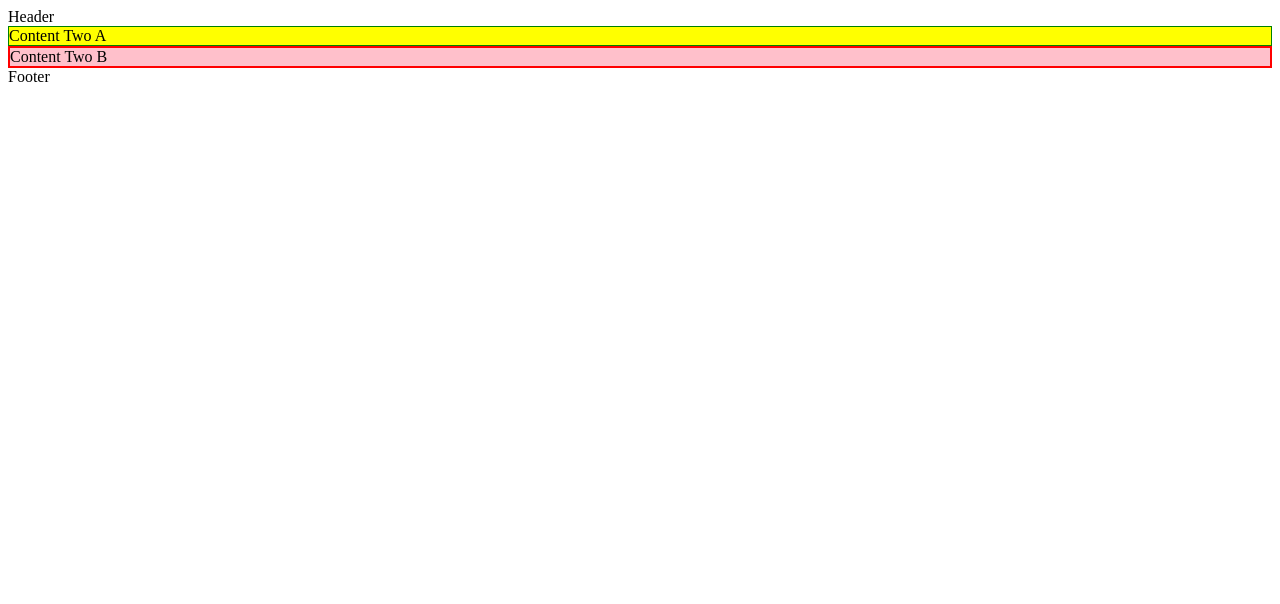
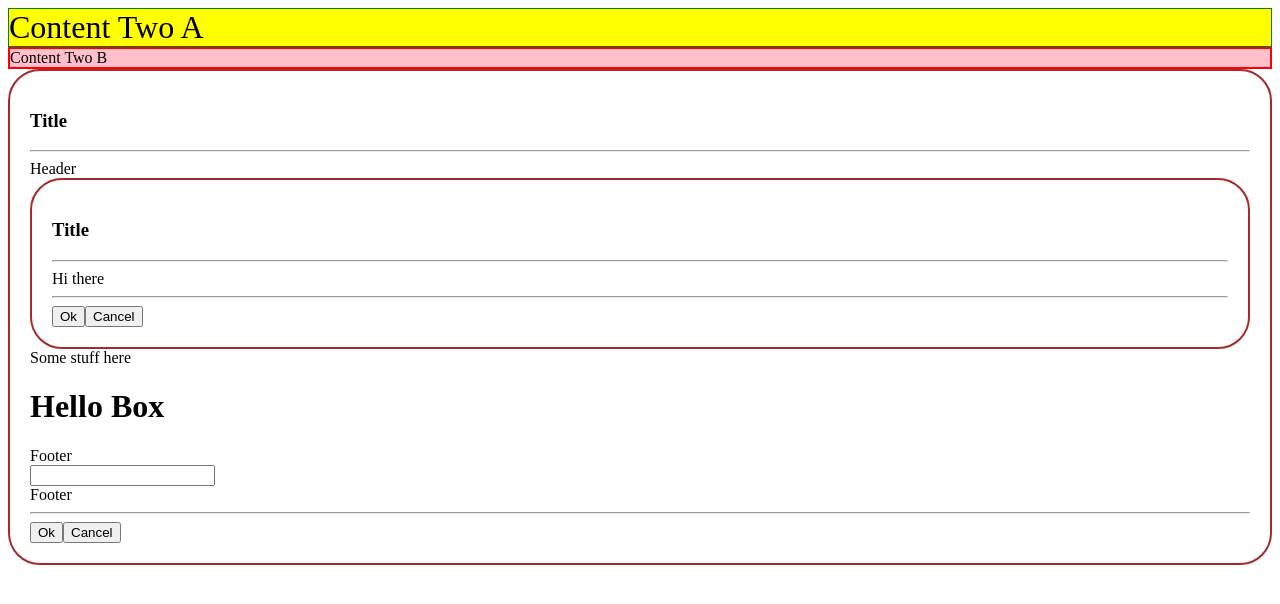
Before and after one commit to azizali/react-sf, a React (Create React App) app: page / in a window 1280 px wide. Shown: the top 604 px of the page. Built offline with nearby package versions, Linux system fonts and the light colour scheme.

Commit message:
Children Props and Styles

```diff
--- a/src/App.jsx
+++ b/src/App.jsx
@@ -1,16 +1,22 @@
 import React from 'react';
 import Header from './Header';
 import ContentTwo from './ContentTwo';
+import Box from './Box';
 import Footer from './Footer';
 
 export default function App (props) {
   return (
     <>
-      {/* // <React.Fragment> */}
-      <Header />
       <ContentTwo />
-      <Footer />
-      {/* </React.Fragment> */}
+      <Box>
+        <Header />
+        <Box children="Hi there" />
+          Some stuff here
+          <h1>Hello Box</h1>
+          <Footer />
+          <input type="text"/>
+        <Footer />
+      </Box>
     </>
   )
 }
--- /dev/null
+++ b/src/Box.jsx
@@ -0,0 +1,18 @@
+import React from 'react';
+
+export default function Box(props){
+  return (
+    <div style={{
+      border: '2px solid brown',
+      borderRadius: '2em',
+      padding: '20px'
+    }}>
+      <h3>Title</h3>
+      <hr />
+      {props.children}
+      <hr />
+      <button>Ok</button>
+      <button>Cancel</button>
+    </div>
+  )
+}
--- a/src/styles.css
+++ b/src/styles.css
@@ -2,3 +2,7 @@
   border: 1px solid green;
   background-color: yellow;
 }
+
+.at{
+  font-size: 2em;
+}
```
